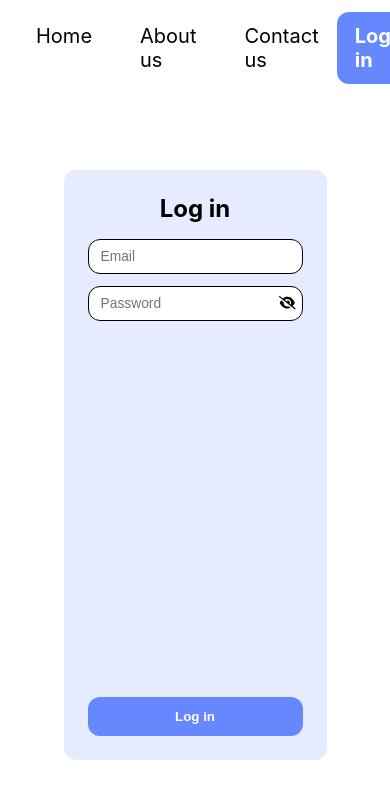
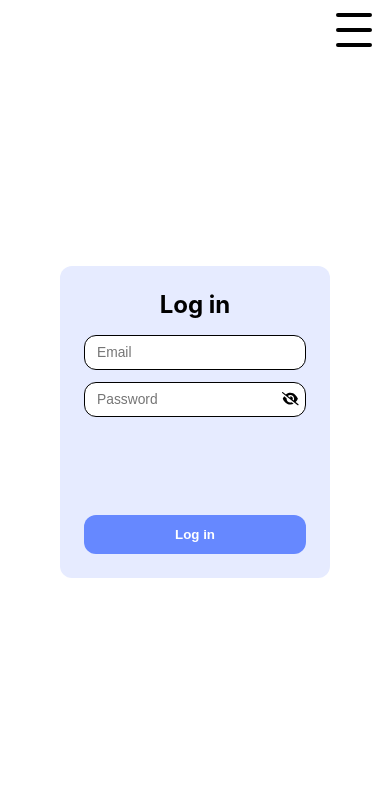
Before and after one commit to L-a-r-t/frontend, a Next.js app: page /login in a window 390 px wide. Shown: the top 798 px of the page. Built offline with nearby package versions, Linux system fonts and the light colour scheme.

Commit message:
make website mobile responsive

```diff
--- a/src/components/Header.jsx
+++ b/src/components/Header.jsx
@@ -1,10 +1,17 @@
 import Link from 'next/link'
+import { useState } from 'react'
 import styles from '../styles/components/Header.module.scss'
 
 export default function Header() {
+    const [showNav, setShowNav] = useState(false)
+
+    const toggleNav = () => {
+        setShowNav(current => !current)
+    }
+
     return (
         <header className={styles.container}>
-            <nav className={styles.nav}>
+            <nav className={`${styles.nav} ${showNav ? styles.show : ''}`}>
                 <div className={styles.navLeft}>
                     <Link href="/">
                         <a>Home</a>
@@ -20,6 +27,15 @@ export default function Header() {
                     <a className={styles.login}>Log in</a>
                 </Link>
             </nav>
+            <button
+                aria-label='Menu button'
+                className={`${styles.hamburger} ${showNav ? styles.active : ''}`}
+                onClick={toggleNav}
+            >
+                <div aria-hidden />
+                <div aria-hidden />
+                <div aria-hidden />
+            </button>
         </header>
     )
 }
--- a/src/styles/_mixins.scss
+++ b/src/styles/_mixins.scss
@@ -17,6 +17,12 @@
     z-index: -9999;
 }
 
+@mixin mobile() {
+    @media screen and (max-width: 540px) {
+        @content;
+    }
+}
+
 @mixin tablet() {
     @media screen and (min-width: 720px) {
         @content;
--- a/src/styles/components/Header.module.scss
+++ b/src/styles/components/Header.module.scss
@@ -1,9 +1,11 @@
 @import "../variables";
+@import "../mixins";
 
 .container {
     padding: 1rem 1.5rem;
     font-size: 20px;
     height: $header-height;
+    z-index: 10;
 }
 
 .nav {
@@ -33,3 +35,76 @@
     display: flex;
     gap: 1rem;
 }
+
+// The hamburger button isn't put in a separate module because it only appears here
+.hamburger {
+    position: fixed;
+    top: 1rem;
+    right: 1rem;
+    height: 3rem;
+    width: 4rem;
+
+    background-color: transparent;
+    border: none;
+
+    z-index: 999;
+    visibility: hidden;
+
+    display: flex;
+    flex-direction: column;
+    justify-content: space-between;
+
+    div {
+        background-color: black;
+        border: 2.5px solid black;
+        border-radius: 4px;
+        width: 100%;
+        transition: 0.3s ease-out;
+    }
+}
+
+@include mobile() {
+    .container {
+        padding: 0;
+        height: calc($header-height / 2);
+    }
+
+    .nav {
+        position: fixed;
+        background-color: white;
+        flex-direction: column;
+        width: 100%;
+        padding: 2rem;
+        text-align: center;
+        transition: 0.3s ease-out;
+        z-index: 10;
+
+        right: -100%;
+    }
+
+    .show {
+        right: 0;
+    }
+
+    .navLeft {
+        flex-direction: column;
+    }
+
+    .hamburger {
+        visibility: visible;
+    }
+    .active {
+        div {
+
+            &:first-child {
+                transform: rotate(45deg) translate(0.4rem, 1.3rem);
+            }
+
+            transform: scaleX(0);
+
+            &:last-child {
+                transform: rotate(-45deg) translate(0.4rem, -1.3rem);
+            }
+        }
+    }
+}
--- a/src/styles/pages/AboutUs.module.scss
+++ b/src/styles/pages/AboutUs.module.scss
@@ -25,6 +25,10 @@
             margin-block-start: 0;
             margin-block-end: 1rem;
         }
+
+        @include mobile() {
+            flex-direction: column;
+        }
     }
 }
 
@@ -37,5 +41,5 @@
 }
 
 .descriptionWrapper {
-    width: 40rem;
+    width: clamp(24rem, 90%, 40rem);
 }
--- a/src/styles/pages/Admin.module.scss
+++ b/src/styles/pages/Admin.module.scss
@@ -45,5 +45,6 @@
     .right {
         flex-grow: 1;
         padding: 0 8rem;
+        overflow-y: scroll;
     }
 }
--- a/src/styles/pages/ContactUs.module.scss
+++ b/src/styles/pages/ContactUs.module.scss
@@ -9,9 +9,14 @@
     }
     display: grid;
     grid-template-columns: 2fr 3fr;
+    @include mobile() {
+        grid-template-columns: 1fr;
+        grid-template-rows: 1fr 1fr;
+    }
     gap: 5rem;
 }
 
 .imageWrapper {
     position: relative;
+    height: 50vw;
 }
--- a/src/styles/pages/LoginSignup.module.scss
+++ b/src/styles/pages/LoginSignup.module.scss
@@ -16,7 +16,8 @@
 
     .formWrapper {
         padding: 2rem;
-        height: 70vh;
+        height: min(80vw, 70vh);
+        width: min(80vw, 50vh);
         border-radius: $radius;
         background-color: lighten($main, 25);
 
```
Also changed, not shown: src/pages/index.js (+29 -7 lines), src/styles/pages/Home.module.scss (+62 -2 lines).
